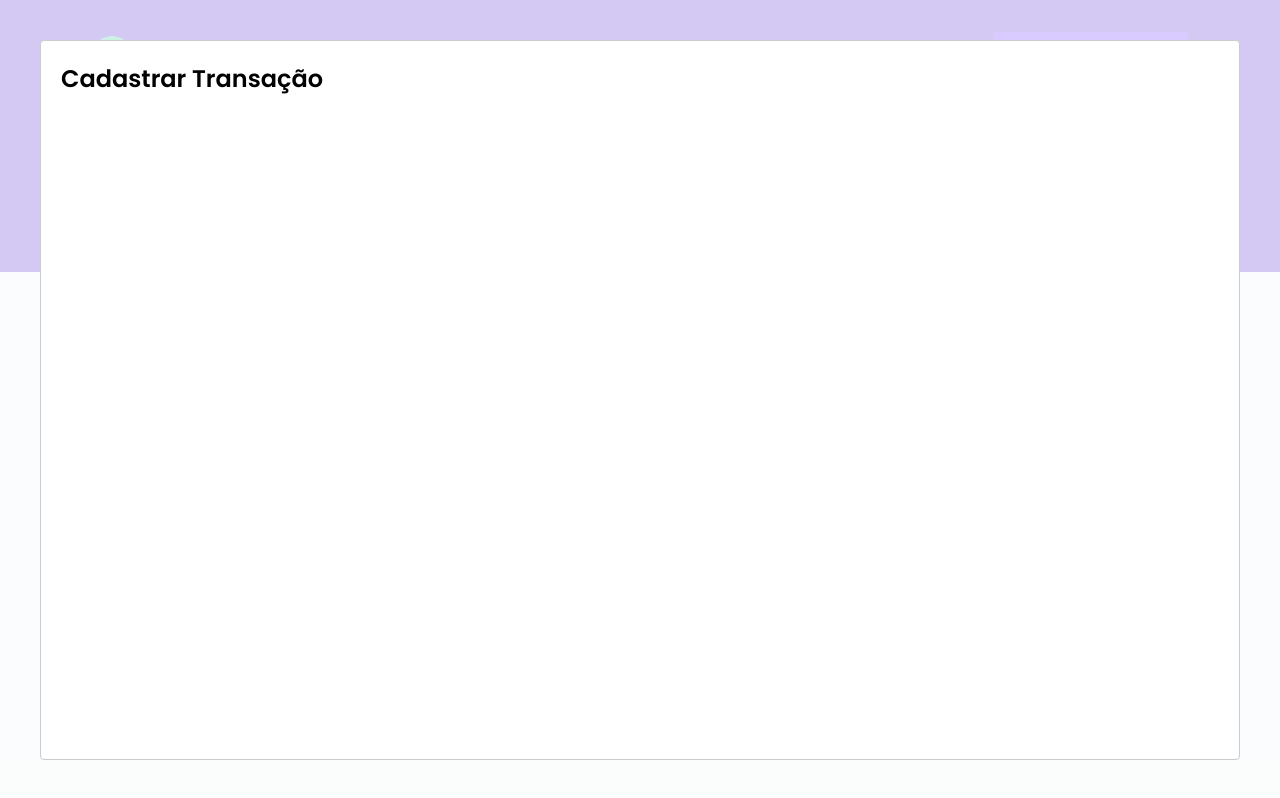
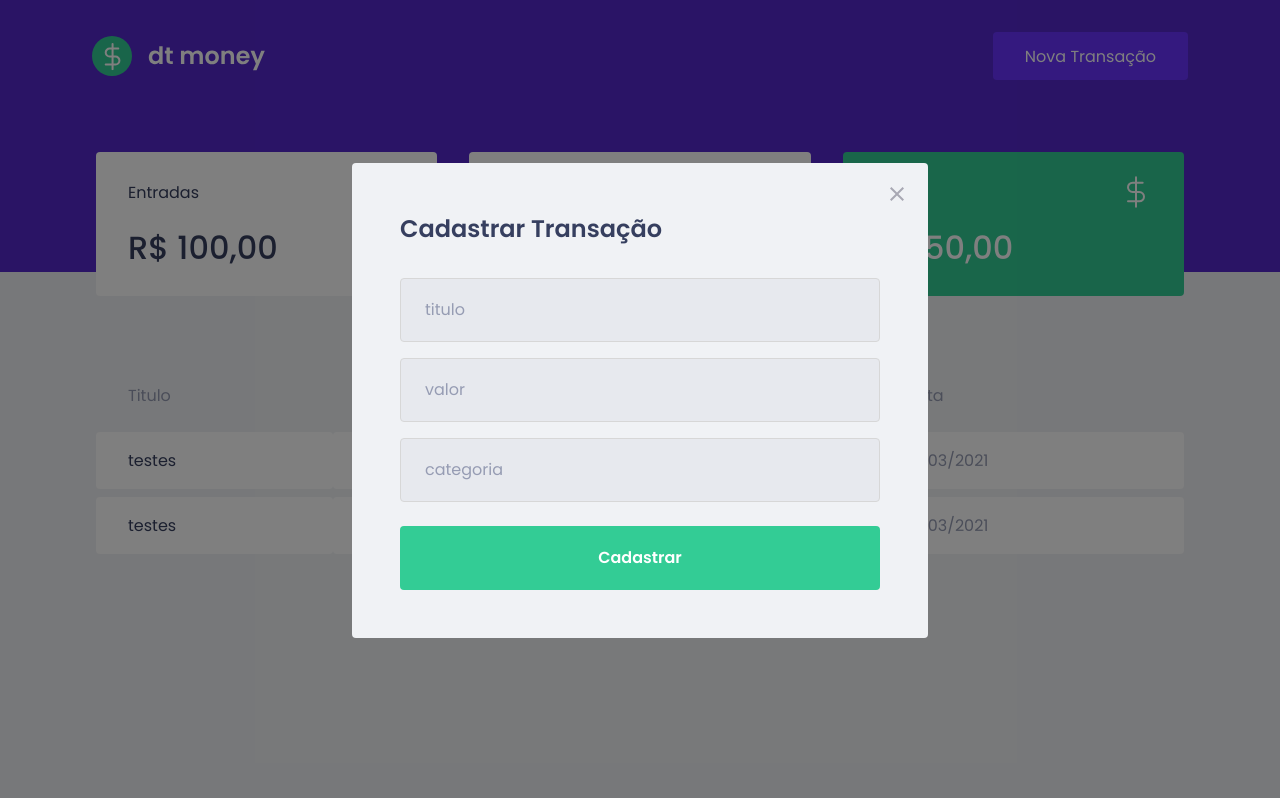
Before and after one commit to mesquita09/ignite-react-02, a React (Create React App) app: page / in a window 1280 px wide. Both pictures are taken after a click on the button "Nova Transação". Built offline with nearby package versions, Linux system fonts and the light colour scheme; no server answers; what miragejs would draw is missing.

Commit message:
modal styles

```diff
--- a/src/components/NewTransactionModal/index.tsx
+++ b/src/components/NewTransactionModal/index.tsx
@@ -1,4 +1,7 @@
+import React from "react";
 import Modal from "react-modal";
+import { Container } from "./styles";
+import closeImg from "../../assets/close.svg";
 
 interface NewTransationModalProps {
 	isOpen: boolean;
@@ -10,8 +13,31 @@
 	onRequestClose,
 }: NewTransationModalProps) {
 	return (
-		<Modal isOpen={isOpen} onRequestClose={onRequestClose}>
-			<h2>Cadastrar Transação</h2>
+		<Modal
+			isOpen={isOpen}
+			onRequestClose={onRequestClose}
+			overlayClassName='react-modal-overlay'
+			className='react-modal-content'
+		>
+			<button
+				type='button'
+				onClick={onRequestClose}
+				className='react-modal-close'
+			>
+				<img src={closeImg} alt='fechar' />
+			</button>
+
+			<Container>
+				<h2>Cadastrar Transação</h2>
+
+				<input placeholder='titulo' />
+
+				<input type='number' placeholder='valor' />
+
+				<input placeholder='categoria' />
+
+				<button type='submit'>Cadastrar</button>
+			</Container>
 		</Modal>
 	);
 }
--- a/src/components/NewTransactionModal/styles.ts
+++ b/src/components/NewTransactionModal/styles.ts
@@ -1,5 +1,48 @@
 import styled from "styled-components";
 
-export const Container = styled.div`
+export const Container = styled.form`
+	h2 {
+		color: var(--text-title);
+		font-size: 1.5rem;
+		margin-bottom: 2rem;
+	}
 
-`
+	input {
+		width: 100%;
+		padding: 0 1.5rem;
+		height: 4rem;
+		border-radius: 0.25rem;
+
+		border: 1px solid #d7d7d7;
+		background: #e7e9ee;
+
+		font-weight: 400;
+		font-size: 1rem;
+
+		&::placeholder {
+			color: var(--text-body);
+		}
+		& + input {
+			margin-top: 1rem;
+		}
+	}
+
+	button[type="submit"] {
+		width: 100%;
+		padding: 0 1.5rem;
+		height: 4rem;
+		background: var(--green);
+		color: #fff;
+		border-radius: 0.25rem;
+		border: 0;
+		font-size: 1rem;
+		margin-top: 1.5rem;
+		font-weight: 600;
+
+		transition: filter 0.2s;
+
+		&:hover {
+			filter: brightness(0.9);
+		}
+	}
+`;
--- a/src/styles/global.ts
+++ b/src/styles/global.ts
@@ -45,7 +45,40 @@
     cursor: not-allowed;
   }
 
+  .react-modal-overlay{
+    background: rgba(0,0,0,0.5);
 
+    position: fixed;
+    top: 0;
+    bottom: 0;
+    right: 0;
+    left: 0;
 
+    display: flex;
+    align-items: center;
+    justify-content: center;
+  }
+  .react-modal-content{
+    width: 100%;
+    max-width:576px;
+    background: var(--background);
+    padding: 3rem;
+    position: relative;
+    border-radius: 0.25rem;
+  }
 
-`
+  .react-modal-close{
+    position: absolute;
+    right: 1.5rem;
+    top: 1.5rem;
+    border: 0;
+    background: transparent;
+
+    transition: filter 0.2s;
+
+    &:hover {
+      filter: brightness(0.8);
+    }
+  }
+
+`;
```
